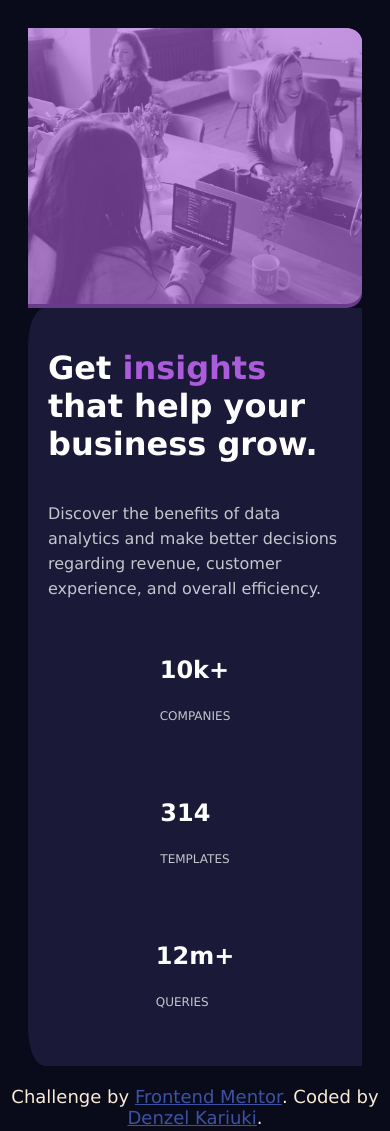
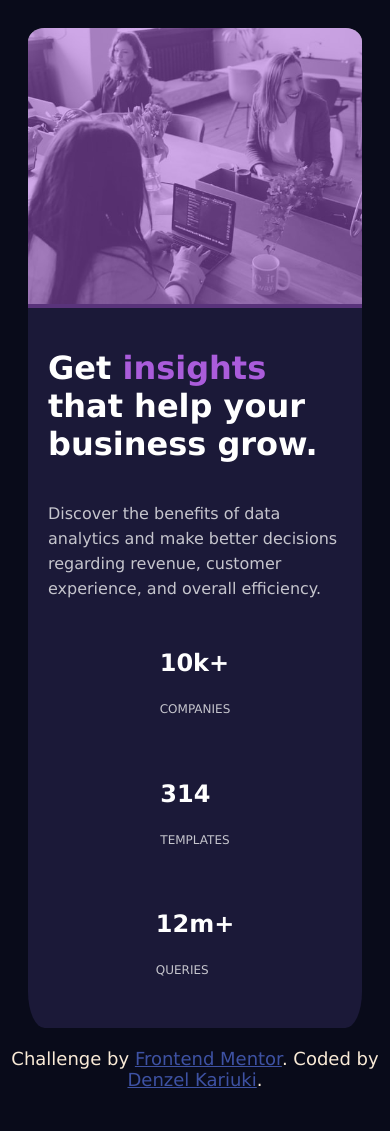
Before and after one commit to Denzel-K/stats-preview-card-component, a plain HTML site: page index.html in a window 390 px wide. After the commit the page ends 1098 px from the top, so only its background shows below. Drawn offline with Linux system fonts and the light colour scheme.

Commit message:
Update styles

```diff
--- a/style.css
+++ b/style.css
@@ -62,7 +62,7 @@ picture {
 .highlight {
     position: absolute;
     background-color: hsl(277, 64%, 61%);
-    opacity: 60%;
+    opacity: 50%;
     width:100%;
     height: 100%;
     top: 0;
@@ -71,7 +71,7 @@ picture {
 }
 .highlight:hover {
     background-color: hsl(277, 64%, 55%);
-    opacity: 50%;
+    opacity: 60%;
 }
 .details {
     display: flex;
@@ -120,8 +120,12 @@ picture {
     .box, .images {
         width: auto;
     }
+    .highlight, .img1, .img2 {
+        border-radius: 5% 5% 0 0;
+    }
     .box {
         padding: 20px;
+        border-radius: 0 0 5% 5%;
     }
     .details {
         justify-content: center;
@@ -129,6 +133,6 @@ picture {
         flex-direction: column;
     }
     .ints {
-        margin: 1.2rem 0;
+        margin: 0.8rem 0;
     }
 }
```
